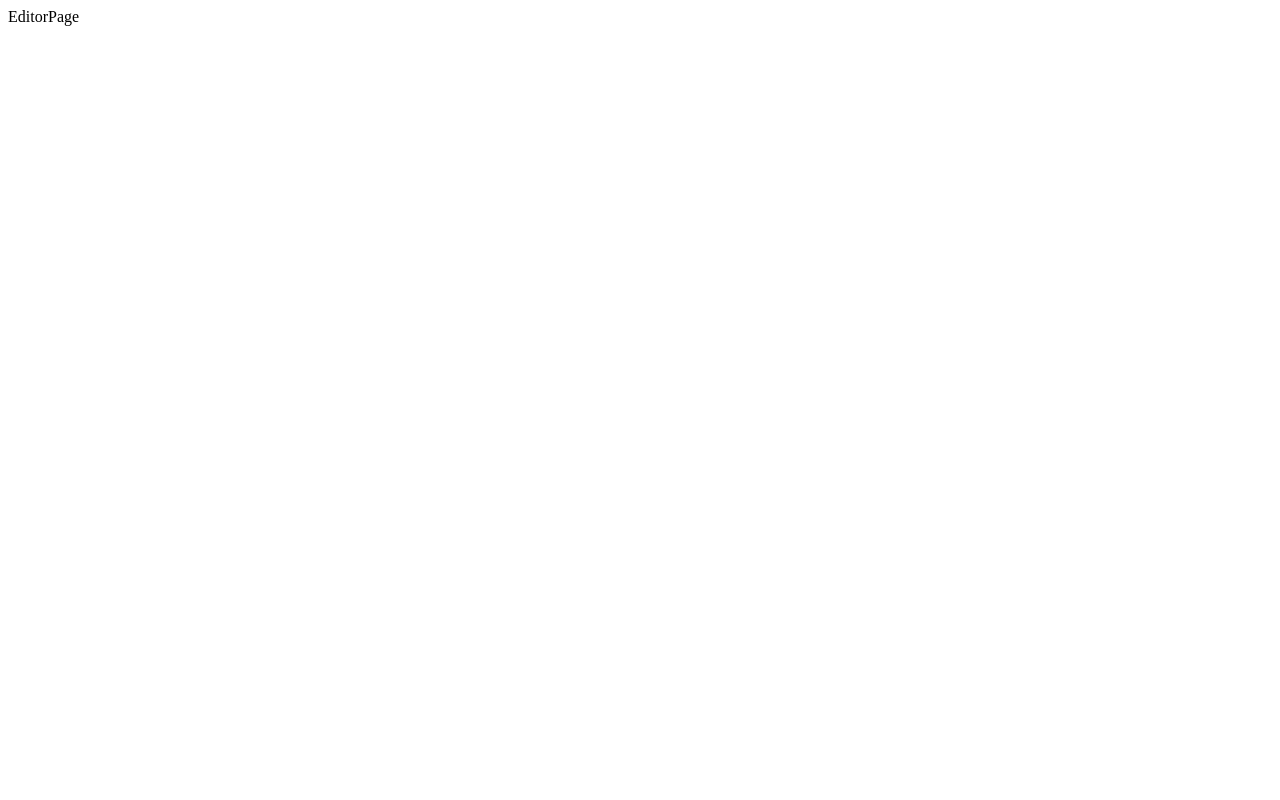
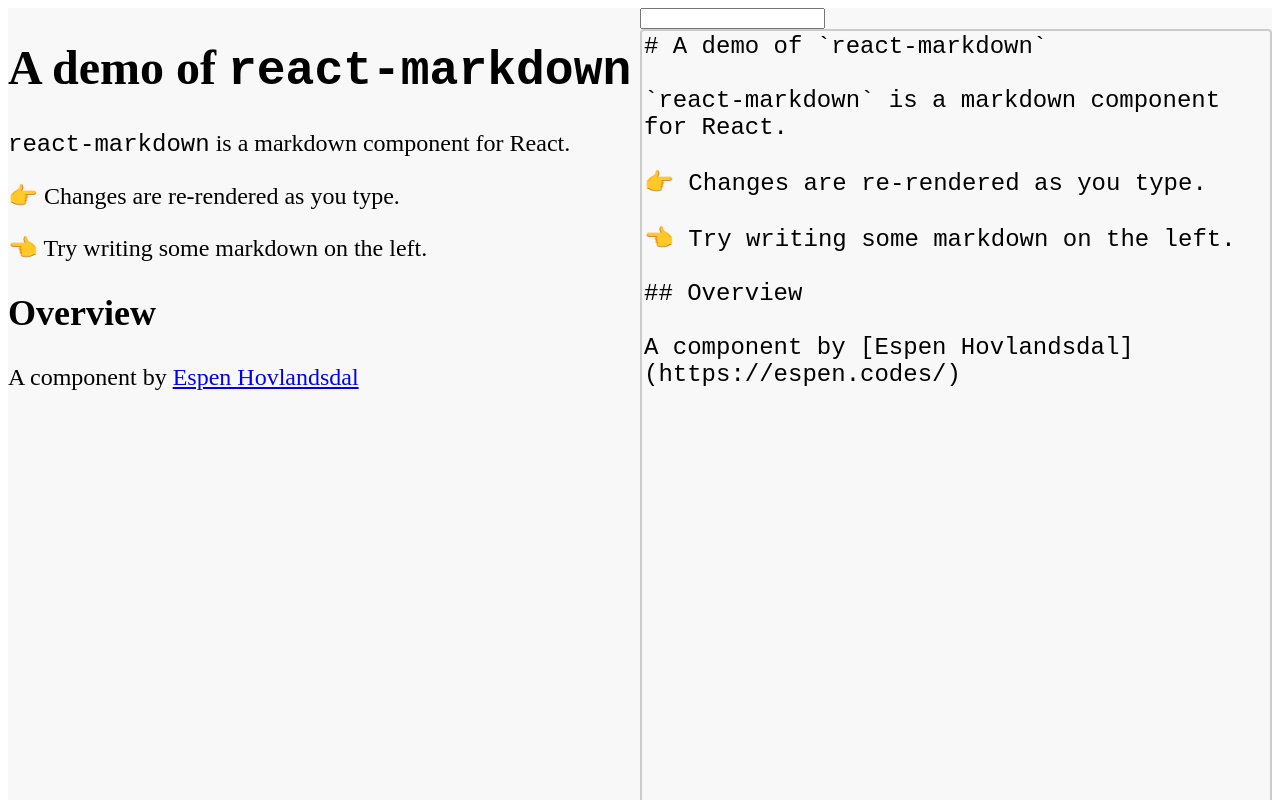
Before and after one commit to CodecoolGlobal/freestyle-mern-project-react-Hamza-Walker, a React (Vite) app in the folder frontend/: page /notes/1 in a window 1280 px wide. Shown: the top 800 px of the page. Built offline with nearby package versions, Linux system fonts and the light colour scheme.

Commit message:
project is out of hand merging this will be alot of work

```diff
--- a/frontend/src/components/DisplayUserNotesTable/DisplayUSerNotesTable.jsx
+++ b/frontend/src/components/DisplayUserNotesTable/DisplayUSerNotesTable.jsx
@@ -2,18 +2,17 @@
 import { AppContext } from '../../main'
 import axios from 'axios'
 import { Table } from 'reactstrap';
-import './DisplayUSerNotesTable.css'; // import the CSS file for the table style
+import './DisplayUSerNotesTable.css';
+import { useNavigate } from "react-router-dom";
+
 
 //TODO: create a table with user notes, id, title, content, date created, date updated, owner email
 //TODO: create a button to create a new note
-//TODO: create a button to delete a note
-//TODO: create a button to edit a note
-//TODO: create a button to save a note
-
 
 const DisplayUSerNotesTable = () => {
-  const { user, notes, setNotes} = useContext(AppContext)
+  const { user, notes, setNotes, setCurrentUserNote,} = useContext(AppContext)
   const [loading, setLoading] = useState(true);
+  const navigate = useNavigate();
 
   useEffect(() => {
     const fetchUserObject = async () => {
@@ -31,7 +30,9 @@
   }, [user.email]);
 
   const handleEvent = (event,note) => {
-    console.log(event.target,note)
+    console.log(note)
+    setCurrentUserNote(note)
+    navigate("/notes/:id");
   }
 
   return (
--- a/frontend/src/components/EditorPage.jsx
+++ b/frontend/src/components/EditorPage.jsx
@@ -1,7 +1,7 @@
 import React from 'react'
 
 
-
+//TODO: replace the markdown page and display a list of the user notes along side it some buttons to create a new note, edit a note, and delete a note
 const EditorPage = () => {
   return (
     <div>EditorPage</div>
--- a/frontend/src/main.tsx
+++ b/frontend/src/main.tsx
@@ -6,7 +6,7 @@
 import LoginPage from "./components/LoginPage";
 import DisplayUSerNotesTable from "./components/DisplayUserNotesTable/DisplayUserNotesTable";
 import EditorPage from "./components/EditorPage";
-
+import MarkDownPage from "./components/MarkDownPage";
 export const AppContext = createContext({});
 const clientId = '161332176689-u4kmfe25ddfu9na2ick4f9b5d2990cir.apps.googleusercontent.com'
 
@@ -21,14 +21,14 @@
   },
   {
     path: "/notes/:id",
-    element: <EditorPage />,
+    element: <MarkDownPage />,
   },
 ]);
 
 export default function App() {
   const [user, setUser] = useState(null);
   const [notes, setNotes] = useState([]);
-  const [currrnetUser, setCurrentUser] = useState(null);
+  const [currrnetUserNote, setCurrentUserNote] = useState(null);
   const [selectedNote, setSelectedNote] = useState(null);
   const [text, setText] = useState(
     		"# A demo of `react-markdown`\n\n`react-markdown` is a markdown component for React.\n\n👉 Changes are re-rendered as you type.\n\n👈 Try writing some markdown on the left.\n\n## Overview\n\nA component by [Espen Hovlandsdal](https://espen.codes/)"
@@ -42,8 +42,8 @@
                     setUser,
                     notes,
                     setNotes,
-                    currrnetUser,
-                    setCurrentUser,
+                    currrnetUserNote,
+                    setCurrentUserNote,
                     selectedNote,
                     setSelectedNote,
                     text,
```
